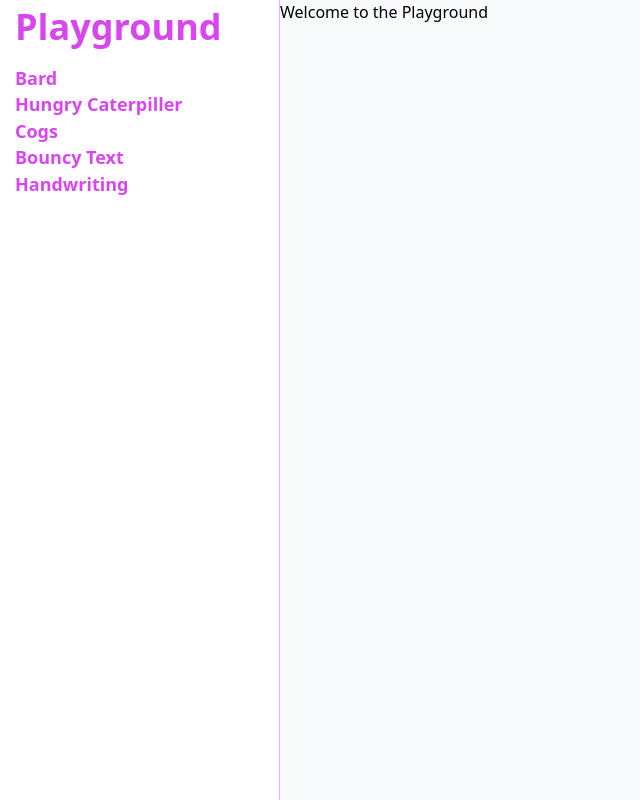
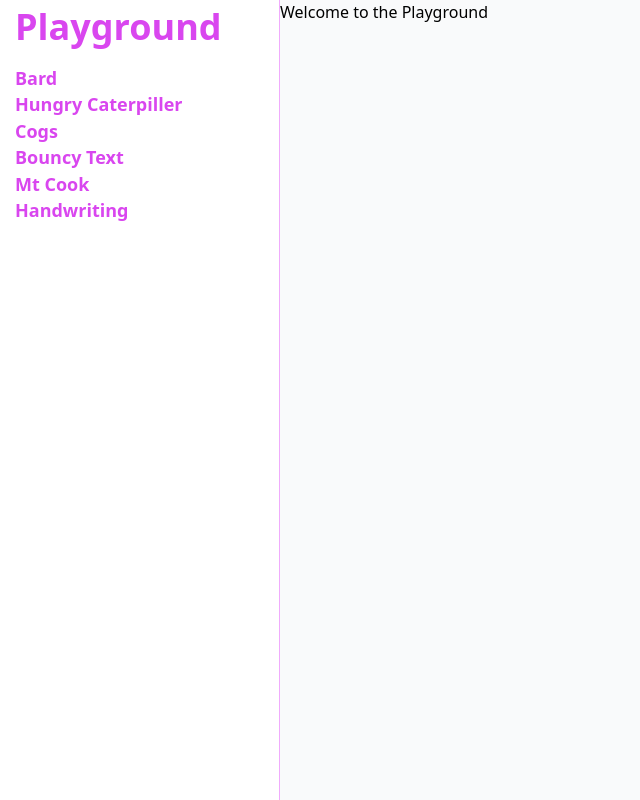
Before and after one commit to JamesPrenticez/port, a React (Vite) app: page /playground in a window 1280 px wide. Shown: the whole page, without its empty margins (0-640 px from the left). Built offline with nearby package versions, Linux system fonts and the light colour scheme; a web font is replaced by a local one.

Commit message:
try a plugin?

```diff
--- a/package.json
+++ b/package.json
@@ -25,6 +25,7 @@
     "@dnd-kit/sortable": "^7.0.2",
     "@react-spring/parallax": "^9.7.3",
     "@rollup/plugin-alias": "^5.0.0",
+    "@svgr/rollup": "^8.1.0",
     "@testing-library/jest-dom": "^5.16.5",
     "@testing-library/react": "^13.4.0",
     "@testing-library/user-event": "^14.4.3",
--- a/src/components/playground/MtCook.tsx
+++ b/src/components/playground/MtCook.tsx
@@ -1,5 +1,5 @@
 import React, { useRef } from 'react'
-// import { one, two, three, four } from '../../assets/playgroundProjects/mtcook';
+import { one, two, three, four } from '../../assets/playgroundProjects/mtcook';
 
 import { Parallax, ParallaxLayer } from '@react-spring/parallax'
 
@@ -11,7 +11,9 @@ const ParallaxMtCook = () => {
 
   return (
     <div className='flex h-[100vh] w-full overflow-y-scroll relative'>
-      {/* <Parallax
+
+
+      <Parallax
         pages={2}
         ref={containerRef}
         id="container"
@@ -22,11 +24,11 @@ const ParallaxMtCook = () => {
         }}
       >
 
-        <ParallaxLayer offset={0.2} speed={-2}>
+        {/* <ParallaxLayer offset={0.2} speed={-2}>
           <div className="w-full max-w-full h-screen flex justify-end items-end" >
             <img src={five} className='w-full h-auto mb-[593px]'/>
           </div>
-        </ParallaxLayer>
+        </ParallaxLayer> */}
 
         <ParallaxLayer offset={0.1} speed={-1}>
           <div className="w-full max-w-full h-screen flex justify-end items-end" >
@@ -65,7 +67,7 @@ const ParallaxMtCook = () => {
 
 
 
-      </Parallax> */}
+      </Parallax>
     </div>
 
   )
--- a/src/data/playgroundProjects.tsx
+++ b/src/data/playgroundProjects.tsx
@@ -35,14 +35,14 @@ export const data: IPlaygroundProjects[] = [
     component: <BouncyText text="Hover Me!" />,
     image: ""
   },
-  // {
-  //   id: "5",
-  //   title: "Mt Cook",
-  //   slug: "mt-cook",
-  //   desc: "",
-  //   component: <MtCook />,
-  //   image: ""
-  // },
+  {
+    id: "5",
+    title: "Mt Cook",
+    slug: "mt-cook",
+    desc: "",
+    component: <MtCook />,
+    image: ""
+  },
   {
     id: "6",
     title: "Handwriting",
--- a/vite.config.ts
+++ b/vite.config.ts
@@ -2,6 +2,7 @@
 import { defineConfig } from "vite";
 import react from "@vitejs/plugin-react";
 import alias from '@rollup/plugin-alias';
+import svgr from '@svgr/rollup'
 
 // https://vitejs.dev/config/
 export default defineConfig({
@@ -18,6 +19,7 @@ export default defineConfig({
   },
   plugins: [
     react(),
+    svgr(),
     alias({
       entries: [
         { find: '@components', replacement: '/src/components' },
```
Also changed, not shown: 1 other file (tests, documents, lock files or other folders).
